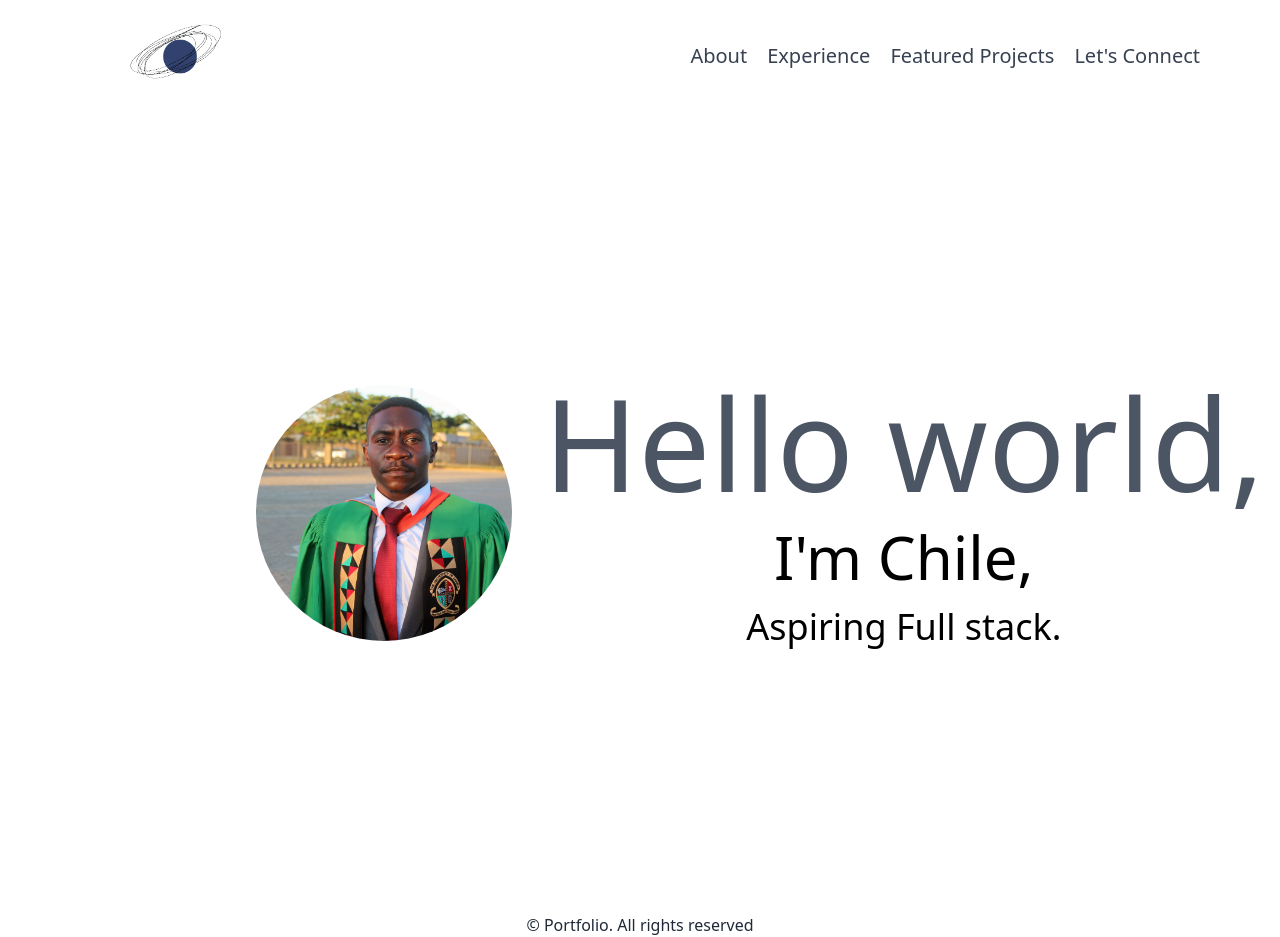
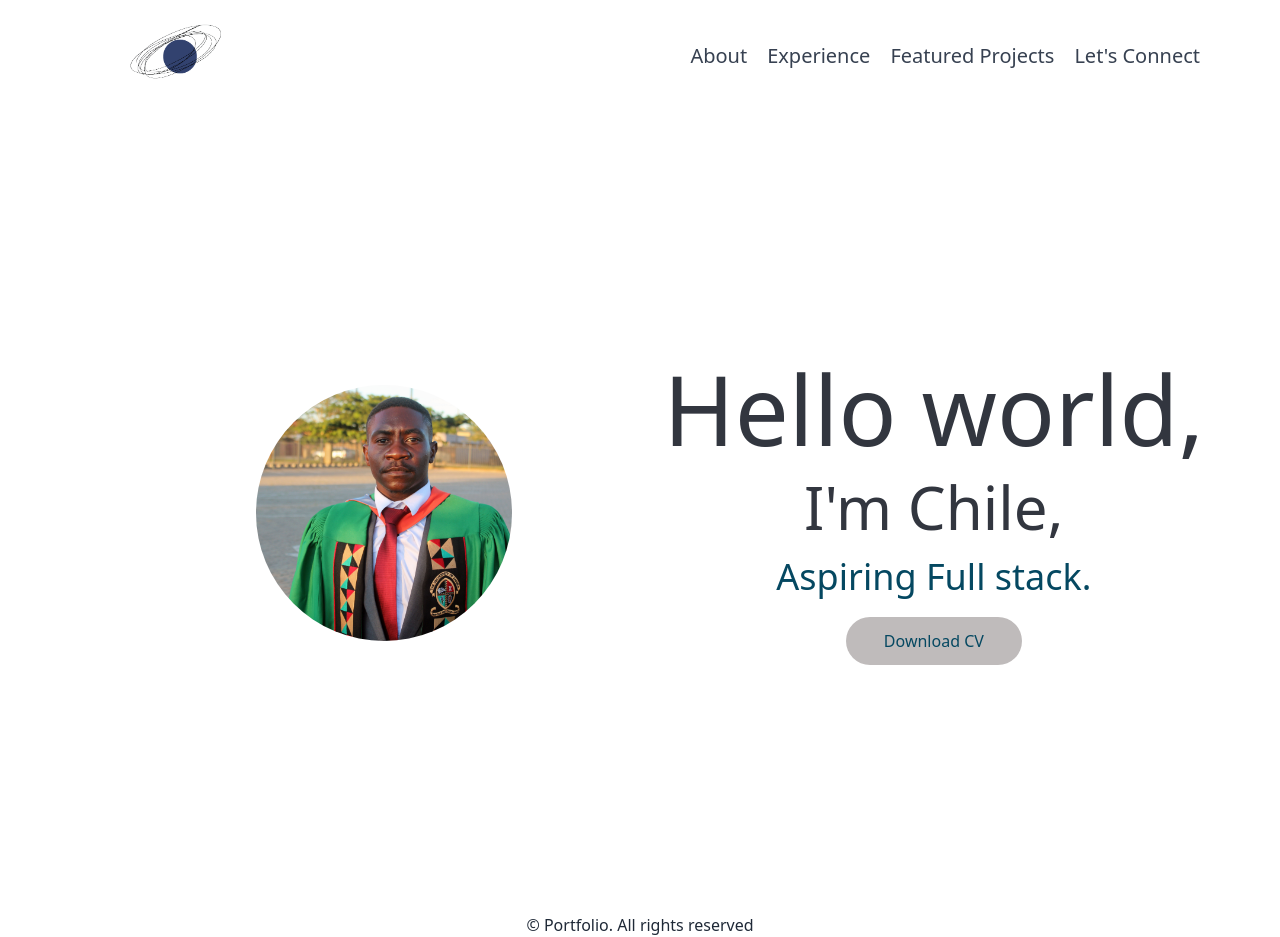
Before and after one commit to ChileKasoka/porfolio-vue, a Vue app: page / in a window 1280 px wide. Built offline with nearby package versions, Linux system fonts and the light colour scheme.

Commit message:
hello world

```diff
--- a/src/views/HomeView.vue
+++ b/src/views/HomeView.vue
@@ -4,15 +4,18 @@
             <img src="/me.png" alt="me" class="w-full h-full object-cover rounded-full" />
         </div>
         <div class=" text-center m-auto leading-normal space-y-5">
-            <p class=" text-gray-600 text-9xl">
+            <p class=" text-[#32363F] text-8xl">
                 Hello world,
             </p>
-            <h2 class=" text-6xl">
+            <h2 class=" text-6xl text-[#32363F]">
                 I'm Chile,
             </h2>
-            <h1 class=" text-4xl">
+            <h1 class=" text-4xl text-[#054861]">
                 Aspiring Full stack.
             </h1>
+            <button onsubmit="handleDownload()" class=" hover:bg-[#ebe8e8] text-[#054861] w-44 h-12 rounded-full bg-[#BFBBBB]">
+                Download CV
+            </button>
         </div>
     </div>
 </template>
```
